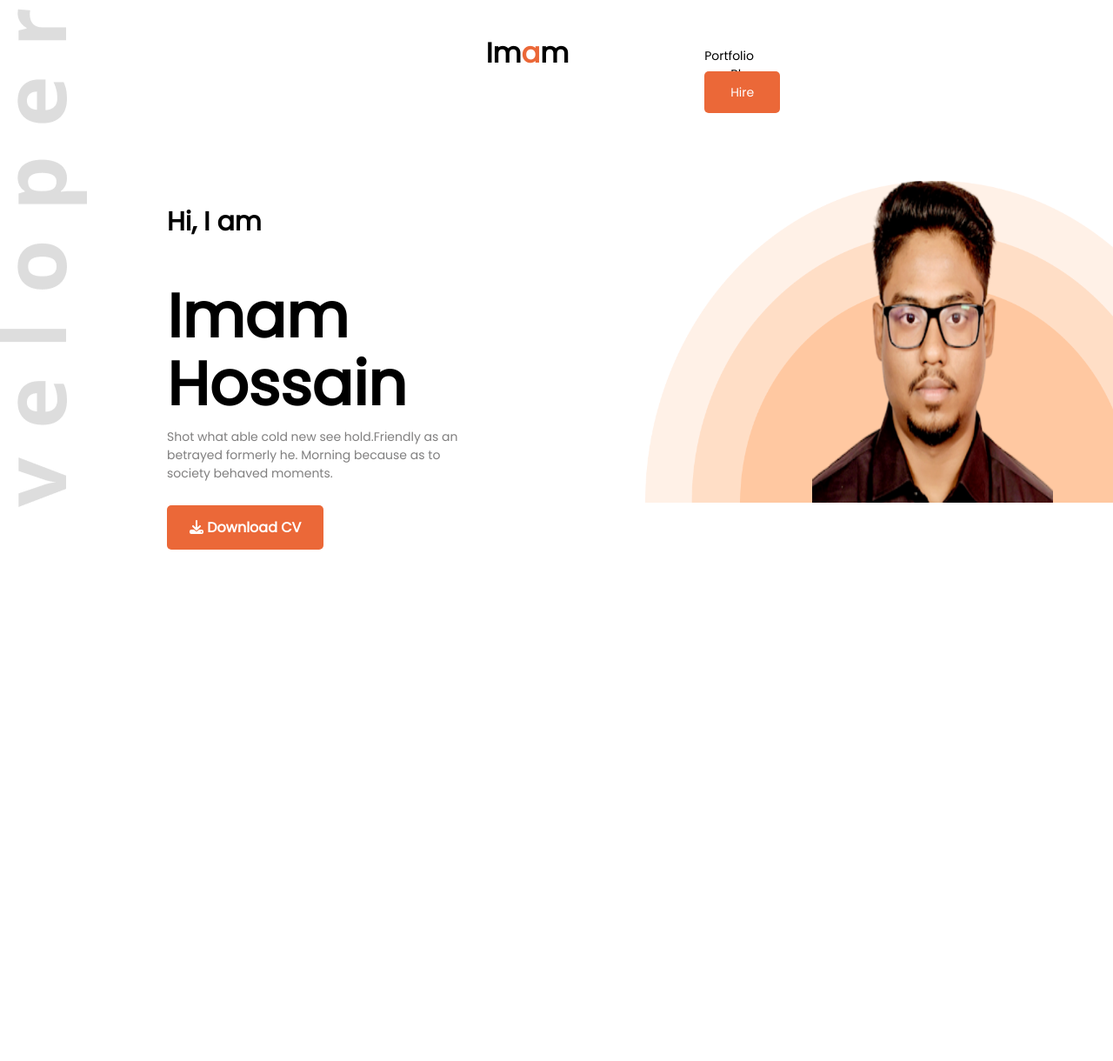
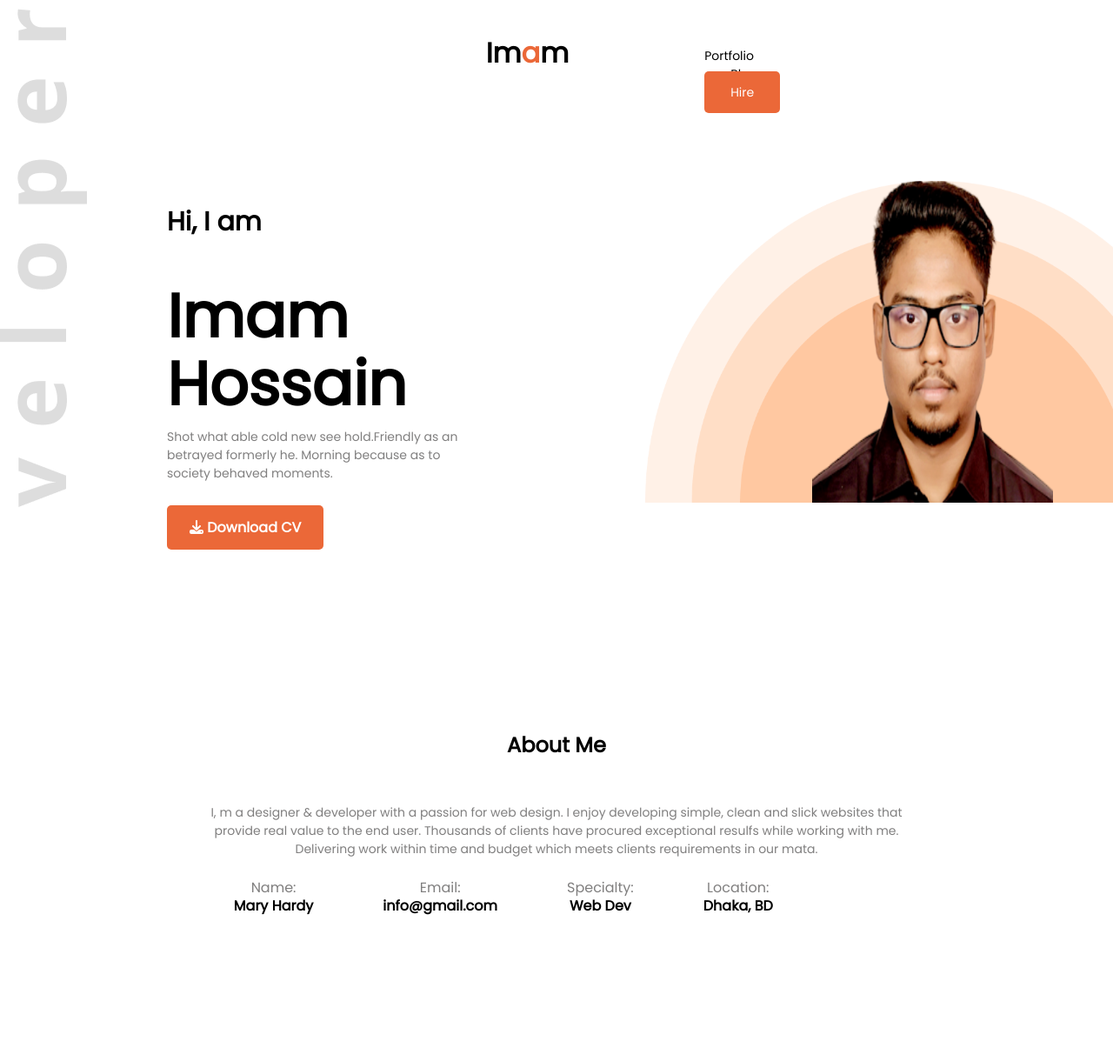
Before and after one commit to imam0321/developer-portfolio, a plain HTML site: page index.html in a window 1280 px wide. Shown: the whole page at 87% size. Before the commit the page ends 800 px from the top, so only its background shows below. Drawn offline with Linux system fonts and the light colour scheme.

Commit message:
about section

```diff
--- a/index.html
+++ b/index.html
@@ -53,5 +53,34 @@
         </div>
       </section>
     </header>
+
+    <section class="about-me">
+      <h1 class="about-me-1">About Me</h1>
+      <p class="about-me-2">
+        I, m a designer & developer with a passion for web design. I enjoy
+        developing simple, clean and slick websites that provide real value to
+        the end user. Thousands of clients have procured exceptional resulfs
+        while working with me. Delivering work within time and budget which
+        meets clients requirements in our mata.
+      </p>
+      <div class="about-me-3">
+        <div class="about-me-3-1">
+          <p class="about-me-3-1-1">Name:</p>
+          <p class="about-me-3-1-2">Mary Hardy</p>
+        </div>
+        <div class="about-me-3-1">
+          <p class="about-me-3-1-1">Email:</p>
+          <p class="about-me-3-1-2">info@gmail.com</p>
+        </div>
+        <div class="about-me-3-1">
+          <p class="about-me-3-1-1">Specialty:</p>
+          <p class="about-me-3-1-2">Web Dev</p>
+        </div>
+        <div class="about-me-3-1">
+          <p class="about-me-3-1-1">Location:</p>
+          <p class="about-me-3-1-2">Dhaka, BD</p>
+        </div>
+      </div>
+    </section>
   </body>
 </html>
--- a/portfolio.css
+++ b/portfolio.css
@@ -1,33 +1,31 @@
-body
-{
-  font-family: 'Poppins', sans-serif;
+body {
+  font-family: "Poppins", sans-serif;
   margin: 0;
 }
 
-
-.nav-sec{
+.nav-sec {
   display: flex;
   justify-self: center;
   padding-left: 15%;
 }
-.nav-sec-1{
+.nav-sec-1 {
   font-size: 32px;
   font-weight: 700;
 }
-.nav-sec-1-s{
+.nav-sec-1-s {
   color: rgb(235, 104, 56);
 }
-ul{
+ul {
   font-size: 14px;
   font-weight: 100;
   padding-top: 30px;
   padding-left: 44%;
 }
-.nav-il-1{
+.nav-il-1 {
   padding-left: 30px;
   padding-right: 40px;
 }
-.nav-il-2{
+.nav-il-2 {
   color: white;
   background-color: rgb(235, 104, 56);
   text-decoration: none;
@@ -35,37 +33,35 @@ ul{
   border-radius: 5px;
 }
 
-
-.section-1{
+.section-1 {
   display: flex;
 }
-.mid-section{
+.mid-section {
   width: 28%;
   font-weight: 700;
   padding-left: 15%;
   margin-top: 6%;
 }
-.mid-h1-1{
+.mid-h1-1 {
   font-size: 30px;
   height: 20px;
 }
-.mid-h1-2{
+.mid-h1-2 {
   font-size: 70px;
   height: 20px;
 }
-.mid-p{
+.mid-p {
   font-size: 14px;
   font-weight: 300;
   color: rgba(54, 52, 52, 0.631);
   padding-top: 25px;
   padding-bottom: 25px;
-
 }
-.mid-section img{
+.mid-section img {
   width: 150%;
   height: 90%;
 }
-.download-cv{
+.download-cv {
   text-decoration: none;
   color: white;
   font-size: 16px;
@@ -74,8 +70,43 @@ ul{
   padding: 14px 26px;
   border-radius: 5px;
 }
-.banner{
+.banner {
   background-image: url(images/developer.png);
   background-repeat: no-repeat;
   margin-top: 10px;
 }
+
+.about-me {
+  padding-top: 200px;
+  padding-bottom: 150px;
+}
+
+.about-me-1,
+.about-me-2 {
+  text-align: center;
+}
+.about-me-2 {
+  font-size: 14px;
+  font-weight: 300;
+  color: rgba(54, 52, 52, 0.631);
+  padding-left: 17%;
+  padding-right: 17%;
+  margin-top: 50px;
+  margin-bottom: 5px;
+}
+.about-me-3 {
+  display: flex;
+  font-size: 16px;
+  text-align: center;
+  padding-left: 21%;
+}
+.about-me-3-1 {
+  padding-right: 80px;
+}
+.about-me-3-1-1 {
+  color: rgba(54, 52, 52, 0.631);
+  margin-bottom: -20px;
+}
+.about-me-3-1-2 {
+  font-weight: 700;
+}
```
